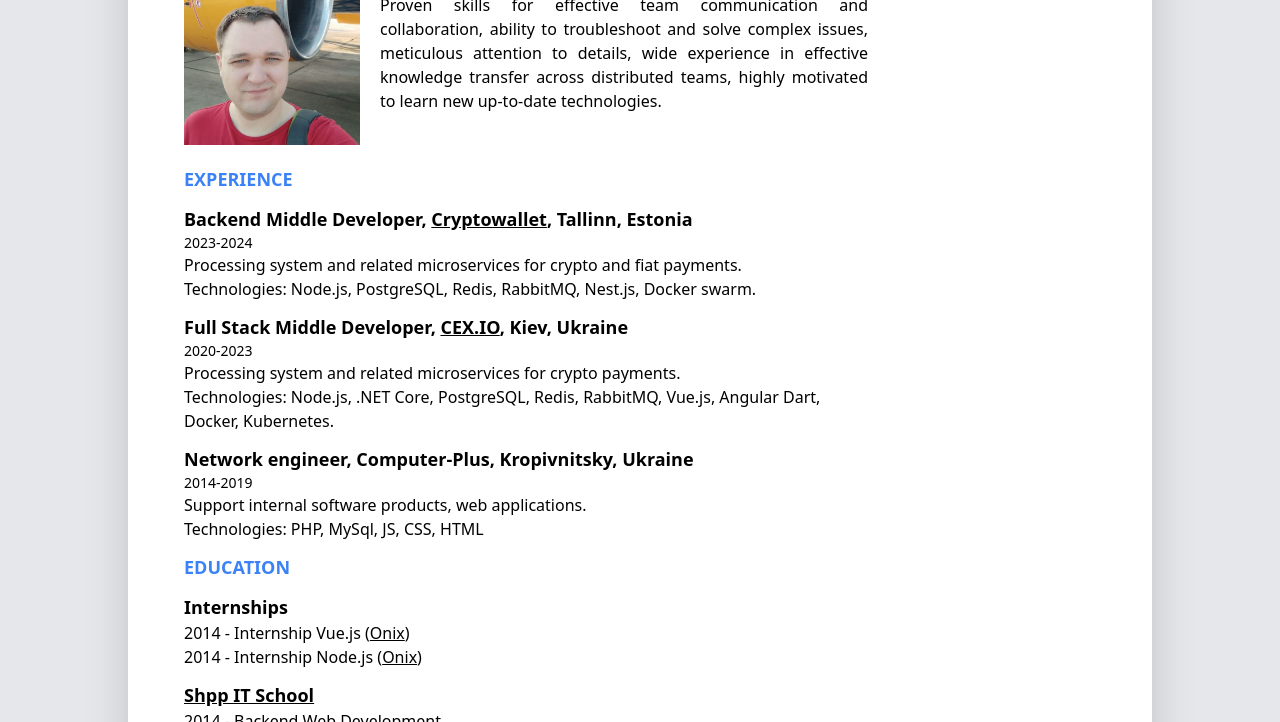
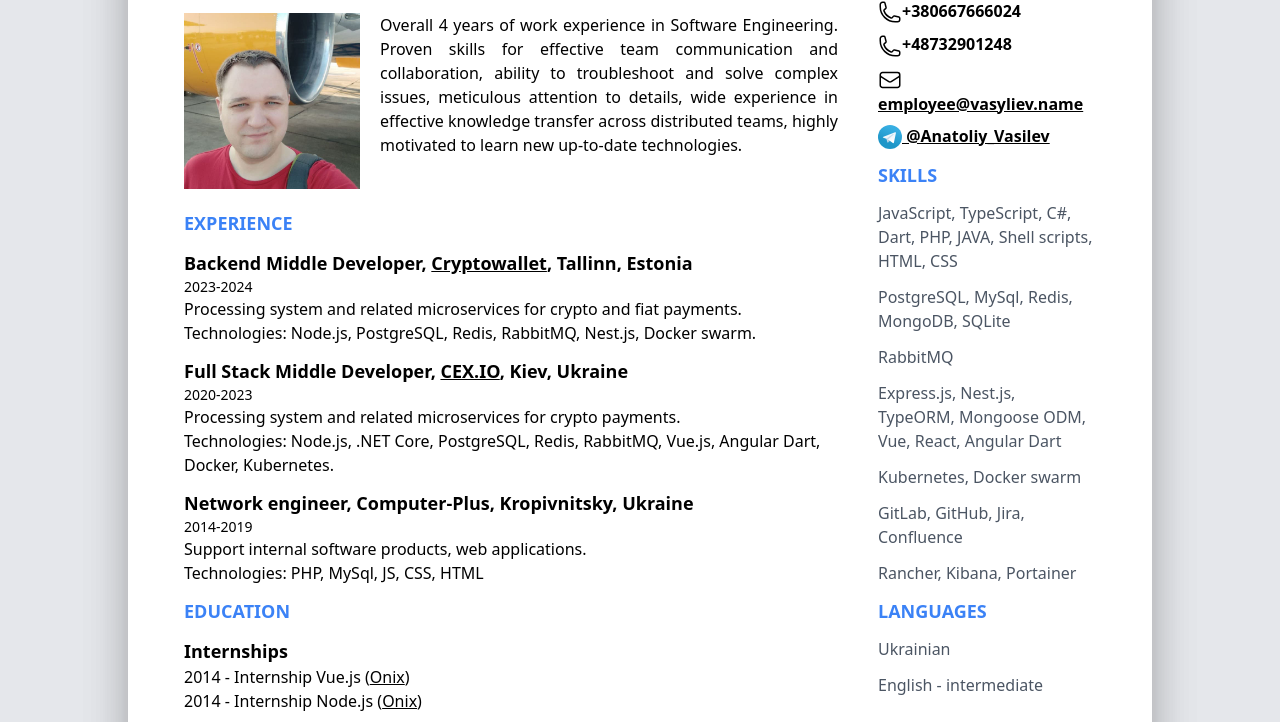
Before and after one commit to toliankir/site, a website: page docs/index.html in a window 1280 px wide. Shown: the part 272-994 px from the top of the page. Drawn offline with Linux system fonts and the light colour scheme.

```diff
--- a/docs/index.html
+++ b/docs/index.html
@@ -8,7 +8,7 @@
     <link href="./public/style.css" rel="stylesheet">
 </head>
 
-<body x-data class="md:bg-gray-200 md:p-20">
+<body class="md:bg-gray-200 md:p-20">
     <div
     class="md:rounded md:flex-row max-w-screen-2xl lg:max-w-screen-lg mx-auto bg-white shadow-2xl">
     <div class="text-center py-3 border-b">
@@ -16,7 +16,7 @@
         <a href="portfolio.html"
             class="uppercase font-bold text-blue-500 mx-3 hover:text-blue-400 hover:cursor-pointer">Portfolio</a>
     </div>
-        <div class="flex flex-col p-3 md:px-14">
+    <div class="flex flex-col md:flex-row max-w-screen-2xl lg:max-w-screen-lg mx-auto bg-white p-3 md:p-14 shadow-2xl">
         <div class="w-full md:w-3/4 md:mr-10">
             <p class="font-bold text-4xl lg:text-6xl mb-10">Anatolii Vasyliev</p>
             <div>
@@ -41,8 +41,7 @@
                 </div>
                 <div class="my-3">
                     <p class="font-bold text-lg">Full Stack Middle Developer, <a target=”_blank”
-                                class="underline hover:text-gray-600" href="https://cex.io">CEX.IO</a>, Kiev, Ukraine
-                        </p>
+                            class="underline hover:text-gray-600" href="https://cex.io">CEX.IO</a>, Kiev, Ukraine</p>
                     <p class="text-sm">2020-2023</p>
                     <p>Processing system and related microservices for crypto payments.</p>
                     <p>Technologies: Node.js, .NET Core, PostgreSQL, Redis, RabbitMQ, Vue.js, Angular Dart, Docker,
@@ -85,8 +84,8 @@
             <p class="font-semibold text-blue-500 text-lg my-3">CONTACTS</p>
             <ul>
                 <li class="my-2 font-semibold">
-                        <svg class="w-6 h-6 inline-block" xmlns="http://www.w3.org/2000/svg" fill="none"
-                            viewBox="0 0 24 24" stroke-width="1.5" stroke="currentColor" class="w-6 h-6">
+                    <svg class="w-6 h-6 inline-block" xmlns="http://www.w3.org/2000/svg" fill="none" viewBox="0 0 24 24" stroke-width="1.5"
+                        stroke="currentColor" class="w-6 h-6">
                         <path stroke-linecap="round" stroke-linejoin="round"
                             d="M15 10.5a3 3 0 1 1-6 0 3 3 0 0 1 6 0Z" />
                         <path stroke-linecap="round" stroke-linejoin="round"
@@ -95,8 +94,8 @@
                     Kropivnitsky, Ukraine
                 </li>
                 <li class="my-2 font-semibold">
-                        <svg class="w-6 h-6 inline-block" xmlns="http://www.w3.org/2000/svg" fill="none"
-                            viewBox="0 0 24 24" stroke-width="1.5" stroke="currentColor" class="w-6 h-6">
+                    <svg class="w-6 h-6 inline-block" xmlns="http://www.w3.org/2000/svg" fill="none" viewBox="0 0 24 24"
+                        stroke-width="1.5" stroke="currentColor" class="w-6 h-6">
                         <path stroke-linecap="round" stroke-linejoin="round"
                             d="M2.25 6.75c0 8.284 6.716 15 15 15h2.25a2.25 2.25 0 0 0 2.25-2.25v-1.372c0-.516-.351-.966-.852-1.091l-4.423-1.106c-.44-.11-.902.055-1.173.417l-.97 1.293c-.282.376-.769.542-1.21.38a12.035 12.035 0 0 1-7.143-7.143c-.162-.441.004-.928.38-1.21l1.293-.97c.363-.271.527-.734.417-1.173L6.963 3.102a1.125 1.125 0 0 0-1.091-.852H4.5A2.25 2.25 0 0 0 2.25 4.5v2.25Z" />
                     </svg>+380667666024
@@ -140,8 +139,7 @@
                 </li>
                 <li class="my-3 text-gray-600">PostgreSQL, MySql, Redis, MongoDB, SQLite</li>
                 <li class="my-3 text-gray-600">RabbitMQ</li>
-                    <li class="my-3 text-gray-600">Express.js, Nest.js, TypeORM, Mongoose ODM, Vue, React, Angular Dart
-                    </li>
+                <li class="my-3 text-gray-600">Express.js, Nest.js, TypeORM, Mongoose ODM, Vue, React, Angular Dart</li>
                 <li class="my-3 text-gray-600">Kubernetes, Docker swarm</li>
                 <li class="my-3 text-gray-600">GitLab, GitHub, Jira, Confluence</li>
                 <li class="my-3 text-gray-600">Rancher, Kibana, Portainer</li>
@@ -153,7 +151,6 @@
             </ul>
         </div>
     </div>
-    </div>
 </body>
 
 </html>
--- a/package.json
+++ b/package.json
@@ -5,8 +5,8 @@
   "main": "config.js",
   "scripts": {
     "test": "echo \"Error: no test specified\" && exit 1",
-    "build": "npx tailwindcss -i ./src/main.css -o ./www/public/style.css",
-    "dev": "npx tailwindcss -i ./src/main.css -o ./www/public/style.css --watch"
+    "build": "npx tailwindcss -i ./src/main.css -o ./docs/public/style.css",
+    "dev": "npx tailwindcss -i ./src/main.css -o ./docs/public/style.css --watch"
   },
   "keywords": [],
   "author": "",
```
Also changed, not shown: docs/portfolio.html (+14 -15 lines), README.md, docs/public/style.css. Lines whose indentation alone changed are shown as unchanged.
